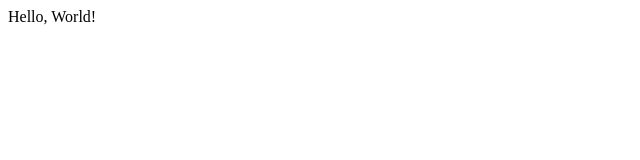
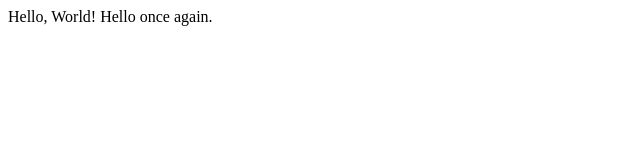
Before and after one commit to gssehra/CS50-Lectures, a plain HTML site: page index.html in a window 1280 px wide. Shown: the whole page, without its empty margins (0-640 px from the left). Drawn offline with Linux system fonts and the light colour scheme.

Commit message:
Update index.html

```diff
--- a/index.html
+++ b/index.html
@@ -4,7 +4,7 @@
             Hello.
         </title>
         <body>
-            Hello, World!
+            Hello, World! Hello once again.
         </body>
     </head>
 </html>
```
